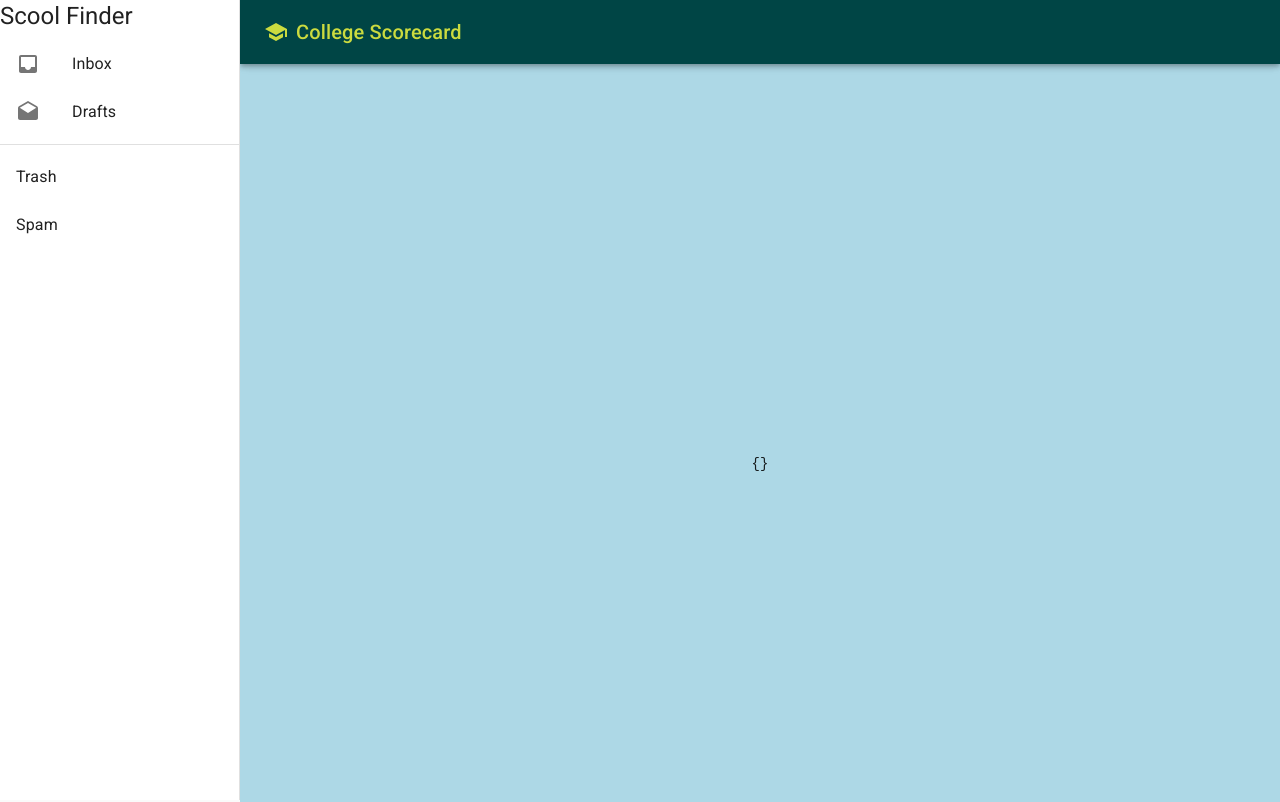
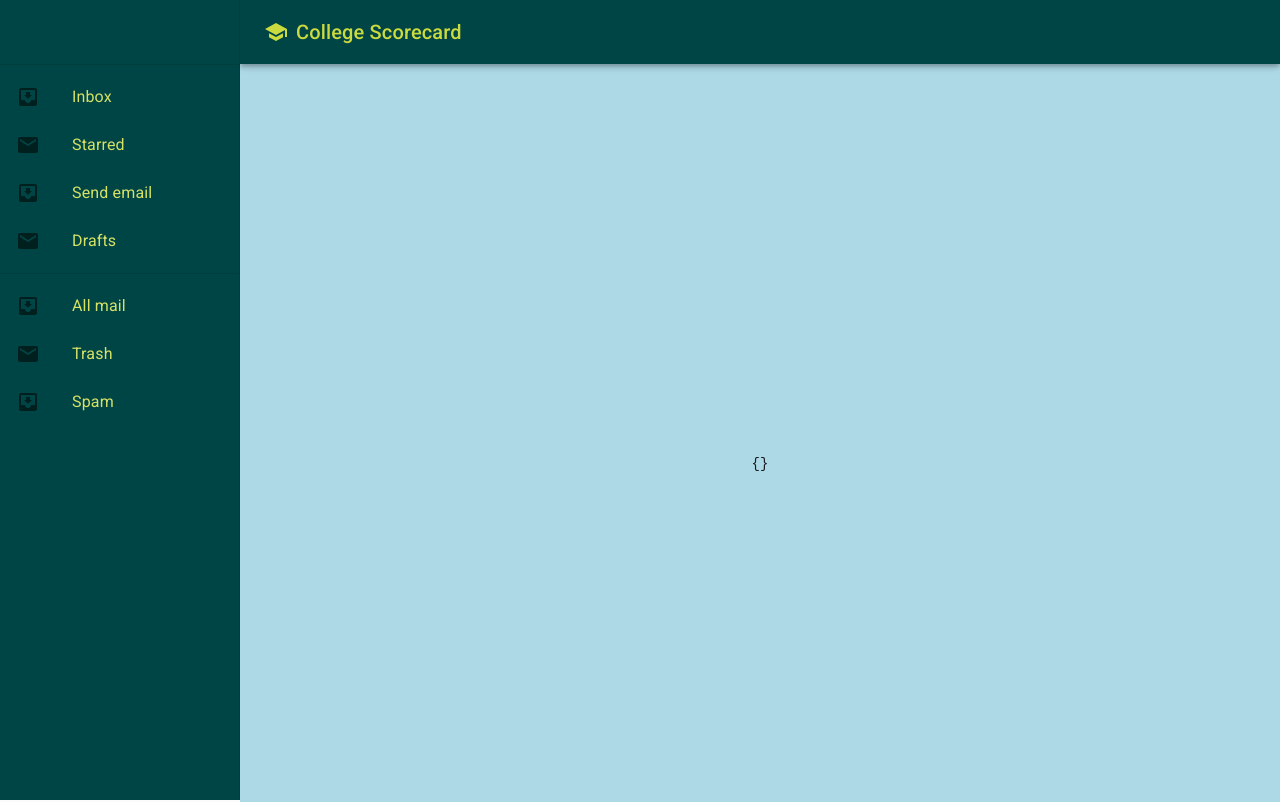
Before and after one commit to gsc229/eduanalytics-front, a Next.js app: page / in a window 1280 px wide. Shown: the top 802 px of the page. Built offline with nearby package versions, Linux system fonts and the light colour scheme.

Commit message:
drawer functioning. Permanent on large screens, button for mobile

```diff
--- a/components/Drawer/SideDrawer.tsx
+++ b/components/Drawer/SideDrawer.tsx
@@ -1,40 +1,103 @@
-import React from 'react';
+import React from 'react'
 import Drawer from '@material-ui/core/Drawer'
+import Hidden from '@material-ui/core/Hidden'
+import List from '@material-ui/core/List'
+import ListItem from '@material-ui/core/ListItem'
+import ListItemIcon from '@material-ui/core/ListItemIcon'
+import ListItemText from '@material-ui/core/ListItemText'
+import Divider from '@material-ui/core/Divider'
+import MailIcon from '@material-ui/icons/Mail'
+import InboxIcon from '@material-ui/icons/MoveToInbox';
+import MenuIcon from '@material-ui/icons/Menu'
 import DrawerList from './DrawerList'
 import Typography from '@material-ui/core/Typography'
-import { makeStyles } from '@material-ui/core'
+import { makeStyles, useTheme } from '@material-ui/core'
+import { useSchoolsContext } from '../../src/store'
 
 const drawerWidth = 240
 
 const useStyles = makeStyles((theme) => ({
   drawer: {
-    width: drawerWidth
+    [theme.breakpoints.up('sm')]: {
+      width: drawerWidth,
+      flexShrink: 0,
+    },
   },
+  // necessary for content to be below app bar
+  toolbar: theme.mixins.toolbar,
   drawerPaper: {
-    width: drawerWidth
+    width: drawerWidth,
+    backgroundColor: theme.palette.primary.main,
+    color: theme.palette.secondary.light
+  },
+  drawerInner: {
+    marginTop: '2rem'
   }
 }))
-
 
 const SideDrawer = () => {
 
   const classes = useStyles()
+  const theme = useTheme()
+  const { drawerOpen, setDrawerOpen } = useSchoolsContext()
+
+  const drawer = (
+    <div>
+      <div className={classes.toolbar} />
+      <Divider />
+      <List>
+        {['Inbox', 'Starred', 'Send email', 'Drafts'].map((text, index) => (
+          <ListItem button key={text}>
+            <ListItemIcon color="white">{index % 2 === 0 ? <InboxIcon /> : <MailIcon />}</ListItemIcon>
+            <ListItemText primary={text} />
+          </ListItem>
+        ))}
+      </List>
+      <Divider />
+      <List>
+        {['All mail', 'Trash', 'Spam'].map((text, index) => (
+          <ListItem button key={text}>
+            <ListItemIcon>{index % 2 === 0 ? <InboxIcon /> : <MailIcon />}</ListItemIcon>
+            <ListItemText primary={text} />
+          </ListItem>
+        ))}
+      </List>
+    </div>
+  )
 
   return (
-    <Drawer
-      className={classes.drawer}
-      variant="permanent"
-      anchor="left"
-      classes={{ paper: classes.drawerPaper }}
-      >
-      <div>
-        <Typography variant="h5">
-          Scool Finder
-        </Typography>
-        <DrawerList />
-      </div>
-      </Drawer>
-  );
+    <nav className={classes.drawer} aria-label="mailbox folders">
+        {/* The implementation can be swapped with js to avoid SEO duplication of links. */}
+        <Hidden smUp implementation="css">
+          <Drawer
+            //container={container}
+            variant="temporary"
+            anchor={theme.direction === 'rtl' ? 'right' : 'left'}
+            open={drawerOpen}
+            onClose={() => setDrawerOpen(!drawerOpen)}
+            classes={{
+              paper: classes.drawerPaper,
+            }}
+            ModalProps={{
+              keepMounted: true, // Better open performance on mobile.
+            }}
+          >
+            {drawer}
+          </Drawer>
+        </Hidden>
+        <Hidden xsDown implementation="css">
+          <Drawer
+            classes={{
+              paper: classes.drawerPaper,
+            }}
+            variant="permanent"
+            open
+          >
+            {drawer}
+          </Drawer>
+        </Hidden>
+      </nav>
+  )
 }
 
-export default SideDrawer;
+export default SideDrawer
--- a/components/Header/Header.tsx
+++ b/components/Header/Header.tsx
@@ -1,25 +1,44 @@
 import React from 'react'
-import AppBar from '@material-ui/core/AppBar';
-import SchoolIcon from '@material-ui/icons/School';
-import Toolbar from '@material-ui/core/Toolbar';
-import Typography from '@material-ui/core/Typography';
-import { makeStyles } from '@material-ui/core/styles';
+import AppBar from '@material-ui/core/AppBar'
+import MenuIcon from '@material-ui/icons/Menu'
+import IconButton from '@material-ui/core/IconButton';
+import SchoolIcon from '@material-ui/icons/School'
+import Toolbar from '@material-ui/core/Toolbar'
+import Typography from '@material-ui/core/Typography'
+import { makeStyles } from '@material-ui/core/styles'
+import { useSchoolsContext } from '../../src/store';
 
 const useStyles = makeStyles((theme) => ({
   icon: {
     marginRight: theme.spacing(1),
   },
-
-}));
+  menuButton: {
+    marginRight: theme.spacing(2),
+    [theme.breakpoints.up('sm')]: {
+      display: 'none',
+    },
+  }
+}))
 
 
 const Header = () => {
 
   const classes = useStyles()
 
+  const { drawerOpen, setDrawerOpen } = useSchoolsContext()
+
   return (
     <AppBar position="sticky">
         <Toolbar>
+          <IconButton
+            color="inherit"
+            aria-label="open drawer"
+            edge="start"
+            onClick={() => setDrawerOpen(!drawerOpen)}
+            className={classes.menuButton}
+          >
+            <MenuIcon />
+          </IconButton>
           <SchoolIcon color="secondary" className={classes.icon} />
           <Typography variant="h6" color="secondary" noWrap>
             College Scorecard
--- a/src/store.tsx
+++ b/src/store.tsx
@@ -11,25 +11,17 @@
   size: number
 }
 
-const initialState = {
-    id: 0,
-    name: "",
-    alias: "",
-    city: "",
-    state: "",
-    zip: "",
-    school_url: "",
-    size: 0
-}
-
 
 export const useSchools = ( initial:SchoolType[] ) => {
   const [schools, schoolsSet] = React.useState<SchoolType[]>(initial)
   const [currentSchool, currentSchoolSet] = React.useState("")
+  const [ drawerOpen, setDrawerOpen  ] = React.useState(false)
 
   return {
     schools,
     currentSchool,
+    drawerOpen,
+    setDrawerOpen,
     currentSchoolSet,
     load(fetchedSchools: SchoolType[]){
       schoolsSet(fetchedSchools)
```
Also changed, not shown: components/Drawer/ResponsievDrawer.tsx (added, +178 -0 lines).
